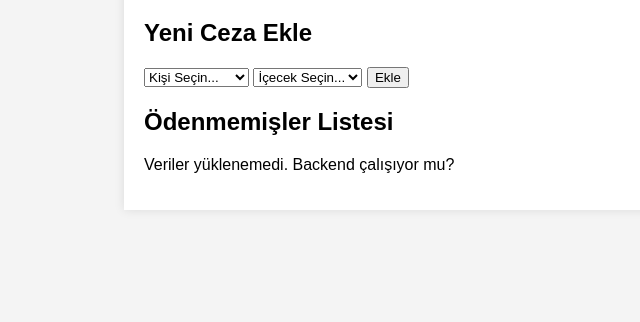
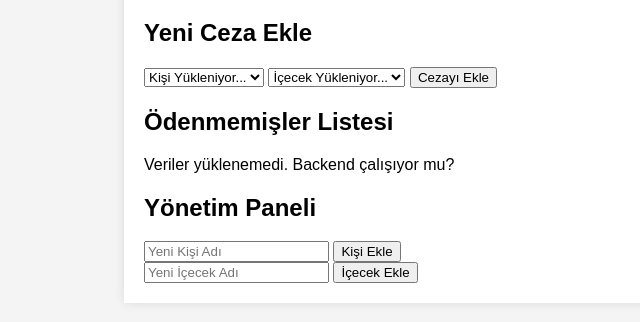
Before and after one commit to suleymanozer/soda-counter, a plain HTML site: page frontend/index.html in a window 1280 px wide. Shown: the part 102-424 px from the top of the page, without its empty margins (96-736 px from the left). Drawn offline with Linux system fonts and the light colour scheme; no server answers.

Commit message:
Update index.html

```diff
--- a/frontend/index.html
+++ b/frontend/index.html
@@ -2,23 +2,46 @@
 <html lang="tr">
 <head>
     <meta charset="UTF-8">
-    <title>Soda Counter</title>
+    <title>Soda Counter - Dinamik</title>
     <link rel="stylesheet" href="style.css">
 </head>
 <body>
     <div class="container">
         <h1>🥤 Soda Counter</h1>
-        <div class="form-container">
+
+        <!-- Ceza Ekleme Formu -->
+        <div class="form-container card">
             <h2>Yeni Ceza Ekle</h2>
             <form id="cezaFormu">
-                <select id="kisi" required><option value="">Kişi Seçin...</option><option value="Müdür">Müdür</option><option value="Ahmet Yılmaz">Ahmet Yılmaz</option><option value="Ayşe Kaya">Ayşe Kaya</option></select>
-                <select id="icecek" required><option value="">İçecek Seçin...</option><option value="Kola">Kola</option><option value="Sprite">Sprite</option><option value="Soda">Soda</option></select>
-                <button type="submit">Ekle</button>
+                <select id="kisi" required>
+                    <option value="">Kişi Yükleniyor...</option>
+                </select>
+                <select id="icecek" required>
+                    <option value="">İçecek Yükleniyor...</option>
+                </select>
+                <button type="submit">Cezayı Ekle</button>
             </form>
         </div>
-        <div class="liste-container">
+
+        <!-- Ceza Listesi -->
+        <div class="liste-container card">
             <h2>Ödenmemişler Listesi</h2>
             <div id="cezaListesi">Yükleniyor...</div>
+        </div>
+
+        <!-- Yönetim Paneli (YENİ) -->
+        <div class="yonetim-paneli card">
+            <h2>Yönetim Paneli</h2>
+            <div class="yonetim-formlari">
+                <form id="kisiEkleFormu">
+                    <input type="text" id="yeniKisiAdi" placeholder="Yeni Kişi Adı" required>
+                    <button type="submit">Kişi Ekle</button>
+                </form>
+                <form id="icecekEkleFormu">
+                    <input type="text" id="yeniIcecekAdi" placeholder="Yeni İçecek Adı" required>
+                    <button type="submit">İçecek Ekle</button>
+                </form>
+            </div>
         </div>
     </div>
     <script src="app.js"></script>
```
